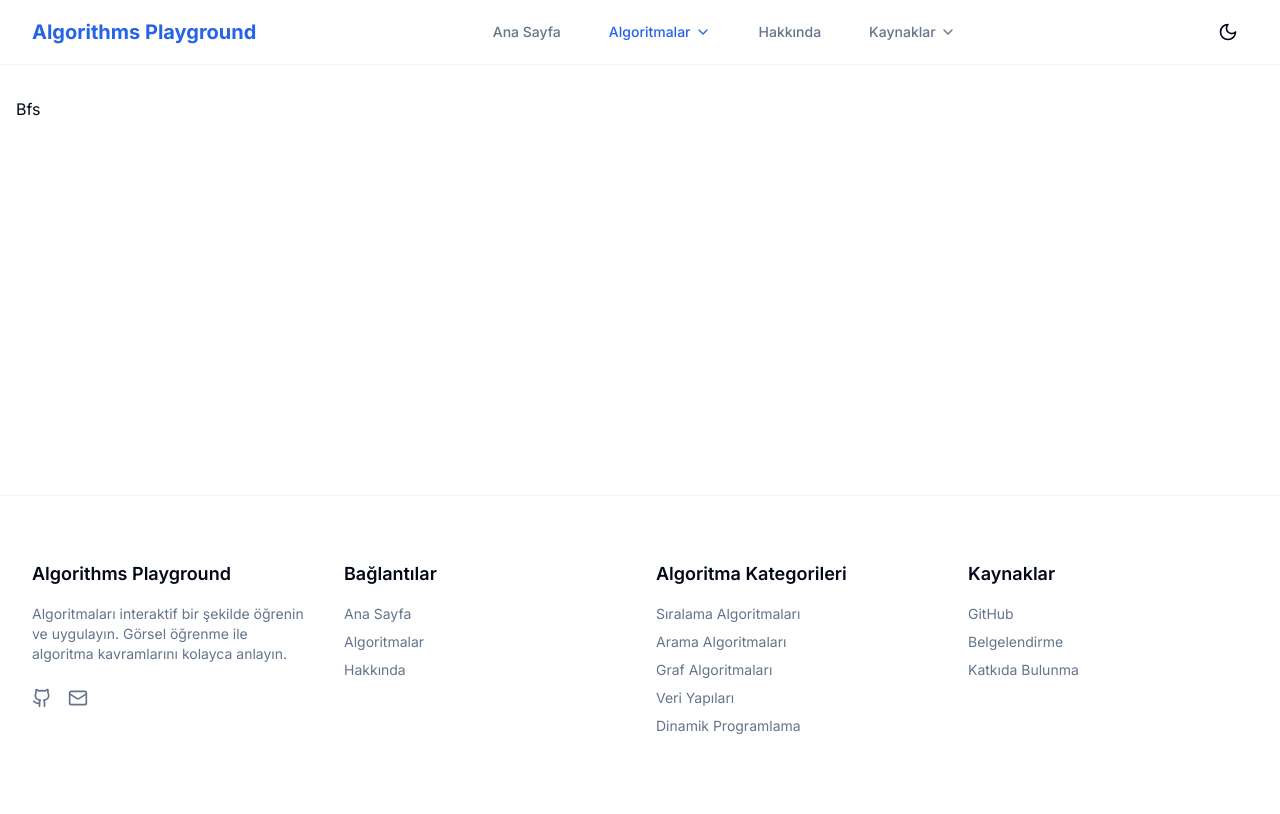
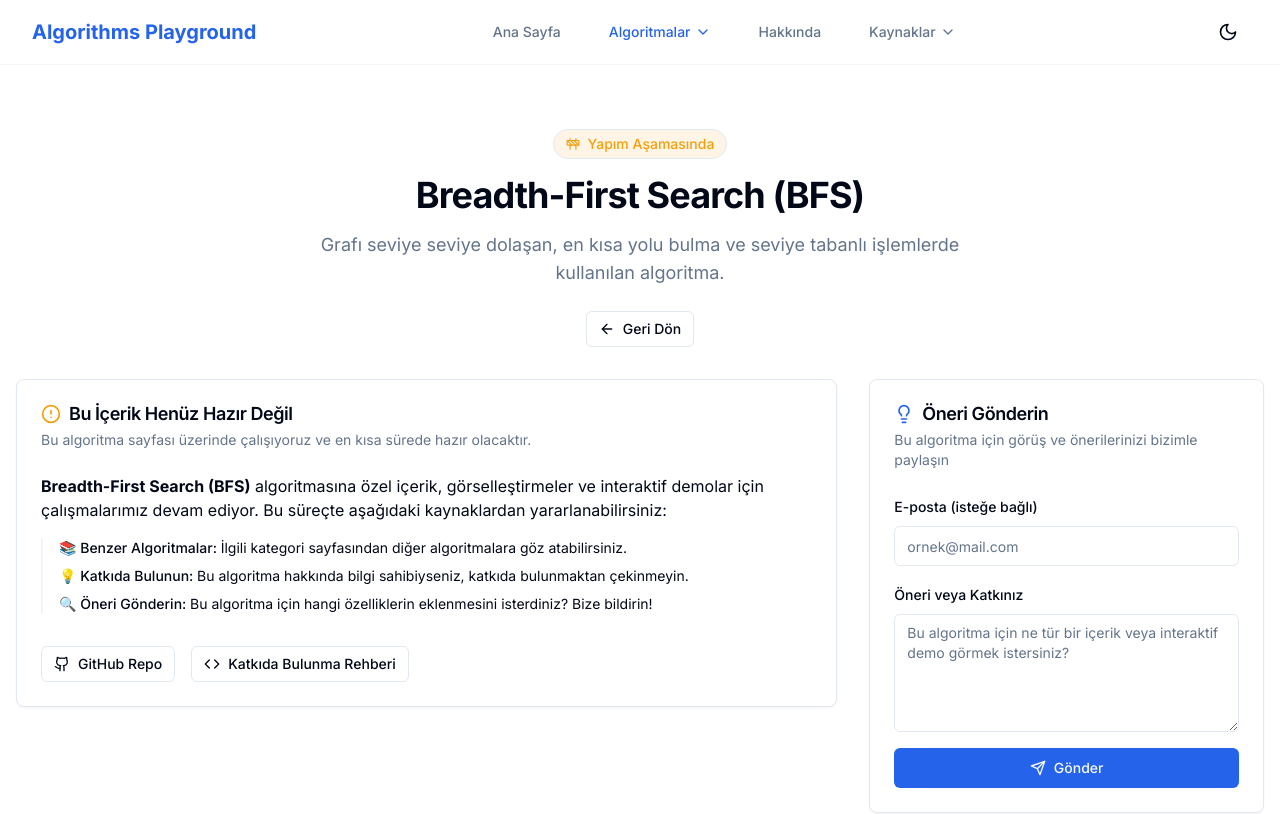
Before and after one commit to zzafergok/algorithms-playground, a Next.js app: page /algorithms/graph-algorithms/bfs in a window 1280 px wide. Shown: the top 814 px of the page. Built offline with nearby package versions, Linux system fonts and the light colour scheme; a web font is replaced by a local one.

Commit message:
Update BFS page with under construction component

```diff
--- a/src/app/algorithms/graph-algorithms/bfs/page.tsx
+++ b/src/app/algorithms/graph-algorithms/bfs/page.tsx
@@ -1,7 +1,13 @@
-import React from 'react';
+'use client';
 
-type Props = {};
+import { UnderConstruction } from '@/components/common/under-construction';
 
-export default function Bfs({}: Props) {
-  return <div>Bfs</div>;
+export default function Bfs() {
+  return (
+    <UnderConstruction
+      title="Breadth-First Search (BFS)"
+      description="Grafı seviye seviye dolaşan, en kısa yolu bulma ve seviye tabanlı işlemlerde kullanılan algoritma."
+      category="graph-algorithms"
+    />
+  );
 }
```
